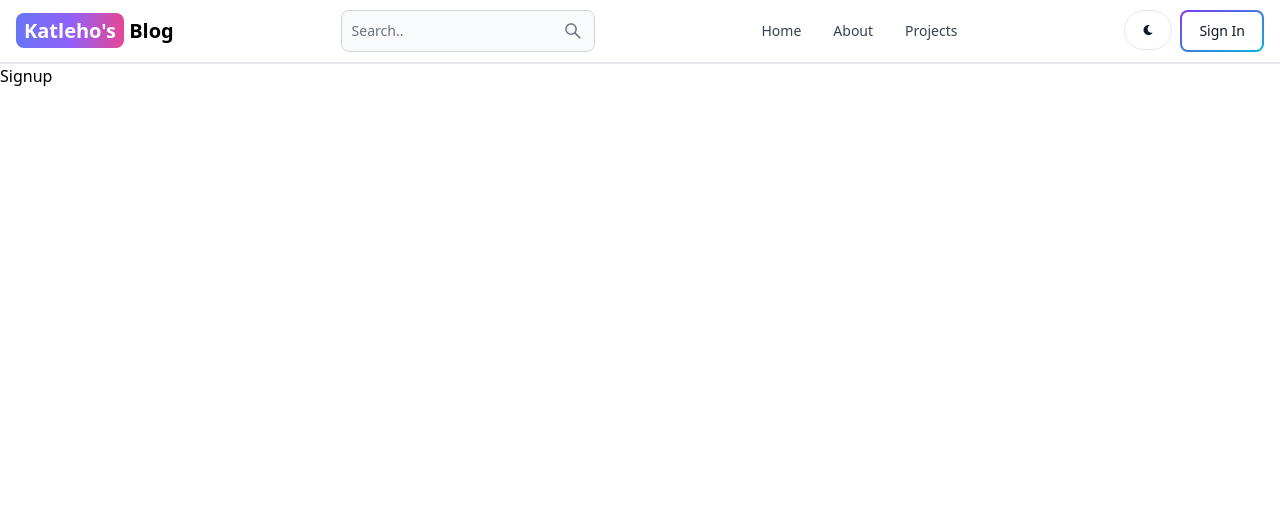
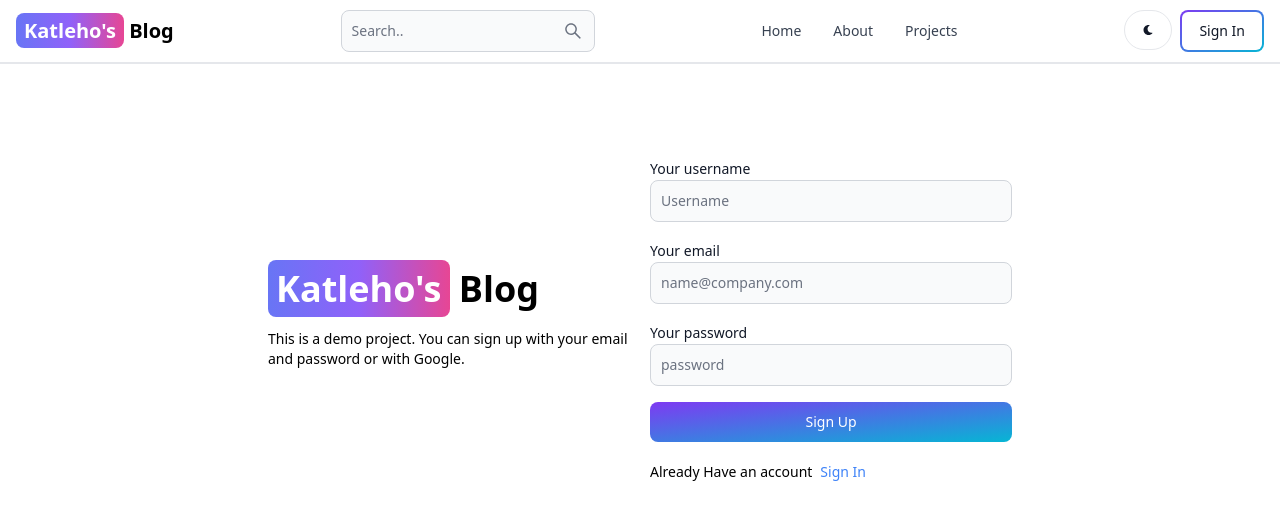
Before and after one commit to Katleho14/MernBlog, a React (Vite) app in the folder client/: page /signup in a window 1280 px wide. Shown: the top 520 px of the page. Built offline with nearby package versions, Linux system fonts and the light colour scheme.

Commit message:
feat: implement signup form with state management and API integration

```diff
--- a/client/src/pages/Signup.jsx
+++ b/client/src/pages/Signup.jsx
@@ -1,8 +1,107 @@
 import React from 'react'
+import { useState } from 'react'
+import { Link } from 'react-router-dom'
+import { Button, Label, TextInput } from 'flowbite-react'
 
 const Signup = () => {
+
+const [formData, setFormData] = useState({});
+
+const handleChange = async (e) => {
+  setFormData({...formData, [e.target.id]: e.target.value});
+
+try {
+
+await fetch('/api/auth/signup', {
+
+  method: 'POST',
+  headers: {
+    'Content-Type': 'application/json',
+  },
+  body: JSON.stringify({
+    username: formData.username,
+    email: formData.email,
+    password: formData.password,
+  }),
+});
+
+} catch (error) {
+  console.error('Error during signup:', error);
+}
+
+};
+
+
+const handleSubmit = (e) => {
+  e.preventDefault();
+
+}
+
+console.log(formData)
+
+
+
   return (
-    <div>Signup</div>
+    <div className='min-h-screen mt-20'>
+      <div className='flex p-3 max-w-3xl mx-auto flex-col md:flex-row items-center gap-5'>
+        {/* left */}
+        <div className='flex-1' >
+        <Link to="/" className=' font-bold dark:text-white text-4xl' >
+
+<span className=' px-2 py-1 bg-gradient-to-r from-indigo-500
+via-purple-500 to-pink-500 rounded-lg text-white'>
+  Katleho's
+</span> Blog
+</Link>
+<p className='text-sm mt-5'>
+  This is a demo project. You can sign up with your email and password or with Google.
+</p>
+        </div>
+        {/* right */}
+        <div className='flex-1'>
+          <form className='flex flex-col gap-4' onSubmit={handleSubmit}>
+          <div>
+            <Label value='Your username'/>
+            <TextInput
+            type='text'
+            placeholder='Username'
+            id='username'
+            onChange={handleChange}
+            />
+        </div>
+        <div>
+            <Label value='Your email'/>
+            <TextInput
+            type='email'
+            placeholder='name@company.com'
+            id='email'
+            onChange={handleChange}
+            />
+        </div>
+        <div>
+            <Label value='Your password'/>
+            <TextInput
+            type='password'
+            placeholder='password'
+            id='password'
+            onChange={handleChange}
+            />
+        </div>
+   <Button gradientDuoTone='purpleToBlue'
+   type='submit'>
+        Sign Up
+   </Button>
+          </form>
+          <div className='flex gap-2 text-sm mt-5' >
+          <span>Already Have an account</span>
+          <Link to="/sign-in" className='text-blue-500' >
+            Sign In
+          </Link>
+           </div>
+
+        </div>
+      </div>
+    </div>
   )
 }
 
```
